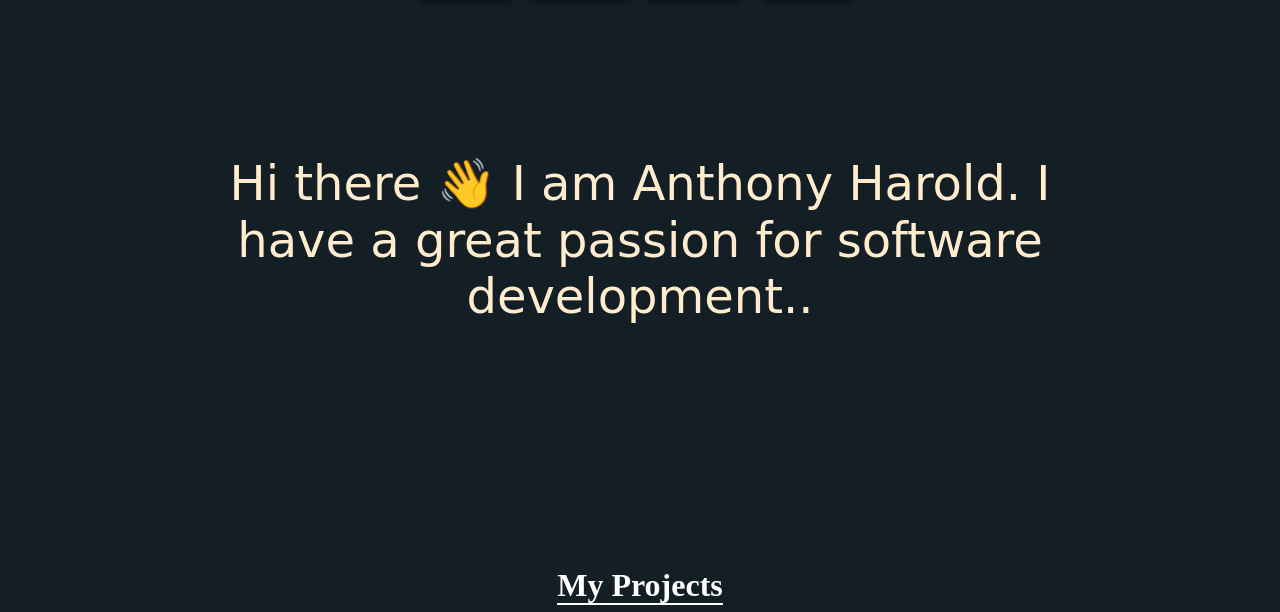
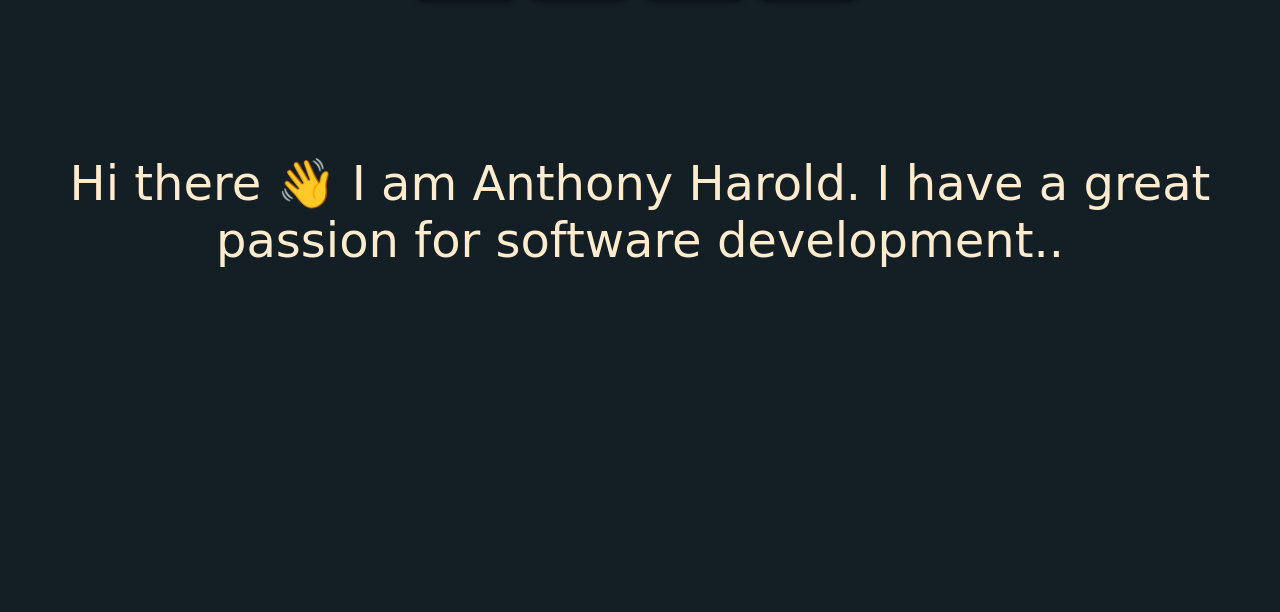
Before and after one commit to anthonyins/hc-ass-1, a plain HTML site: page index.html in a window 1280 px wide. Shown: the part 134-746 px from the top of the page. Drawn offline with Linux system fonts and the light colour scheme; a web font is replaced by a local one.

Commit message:
Update style.css

```diff
--- a/style.css
+++ b/style.css
@@ -44,11 +44,11 @@ h1 {
 
 #about {
   width: 100%;
-  height: 500px;
+  height: 50vh;
+  margin-bottom: 100px;
 }
 #about p {
-  display: inline-block;
-  width: 75%;
+  text-align: center;
   margin-top: 100px;
   padding: 3rem;
   font-size: 3rem;
```
